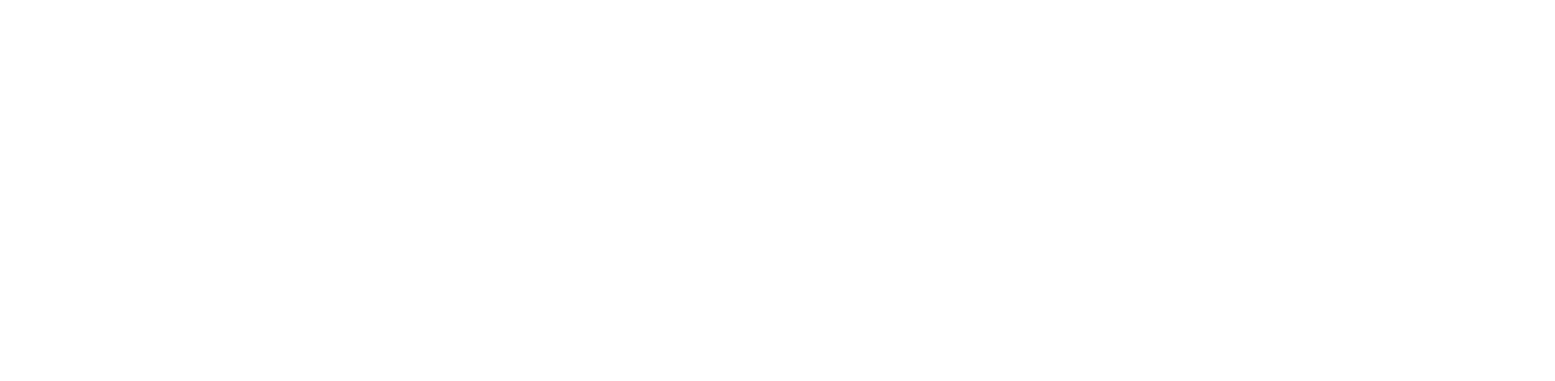
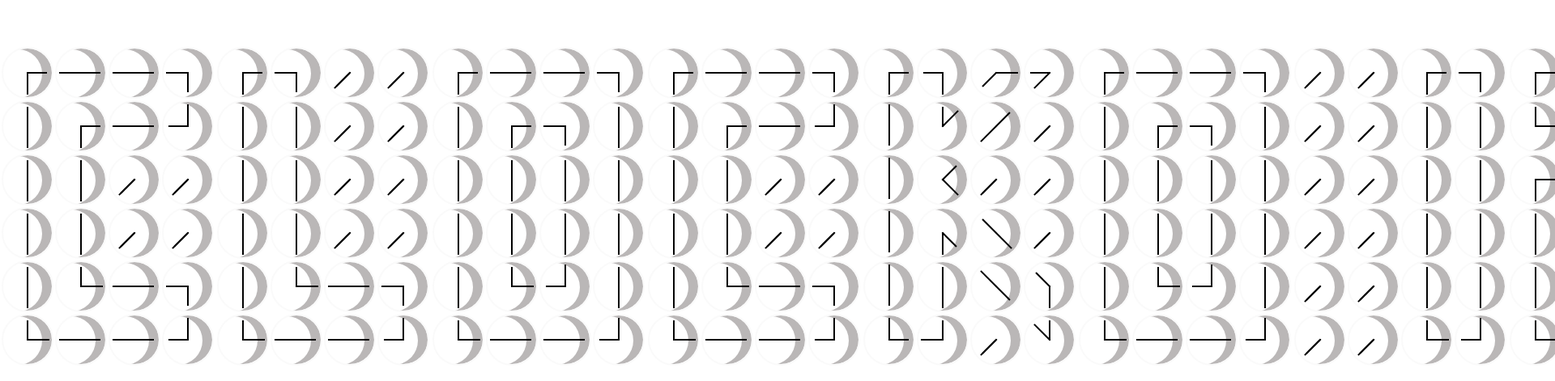
Before and after one commit to presentY1897/clock-clock, a React (Vite) app: page /check-clock-block/1 in a window 1280 px wide. Before the commit this address had no page. Shown: the part 145-616 px from the top of the page at 81% size, 1920 px wide, since content can reach past the window. Built offline with nearby package versions, Linux system fonts and the light colour scheme.

Commit message:
feat: check small & normal size parameter

```diff
--- a/src/App.tsx
+++ b/src/App.tsx
@@ -9,7 +9,10 @@
     <div className="App">
       <Routes>
         <Route path="/" element={<ClockClockPage />} />
-        <Route path="/check-clock-block" element={<CheckClockBlockPage />} />
+        <Route
+          path="/check-clock-block/:size?"
+          element={<CheckClockBlockPage />}
+        />
       </Routes>
     </div>
   );
--- a/src/pages/CheckClockBlockPage.tsx
+++ b/src/pages/CheckClockBlockPage.tsx
@@ -1,6 +1,10 @@
+import { useParams } from "react-router-dom";
 import ClockBlock from "../components/ClockBlock";
 
 const CheckClockBlockPage = () => {
+  const { size: sizeParameter } = useParams<{ size: string }>();
+  const { col, row } =
+    sizeParameter == "small" ? { col: 2, row: 3 } : { col: 4, row: 6 };
   const characters = "CLOCK0123456789:";
   return (
     <div
@@ -14,8 +18,8 @@
         <ClockBlock
           key={index}
           char={char}
-          col={2}
-          row={3}
+          col={col}
+          row={row}
           mode={"go to current time"}
           transitionDuration={0}
         />
```
